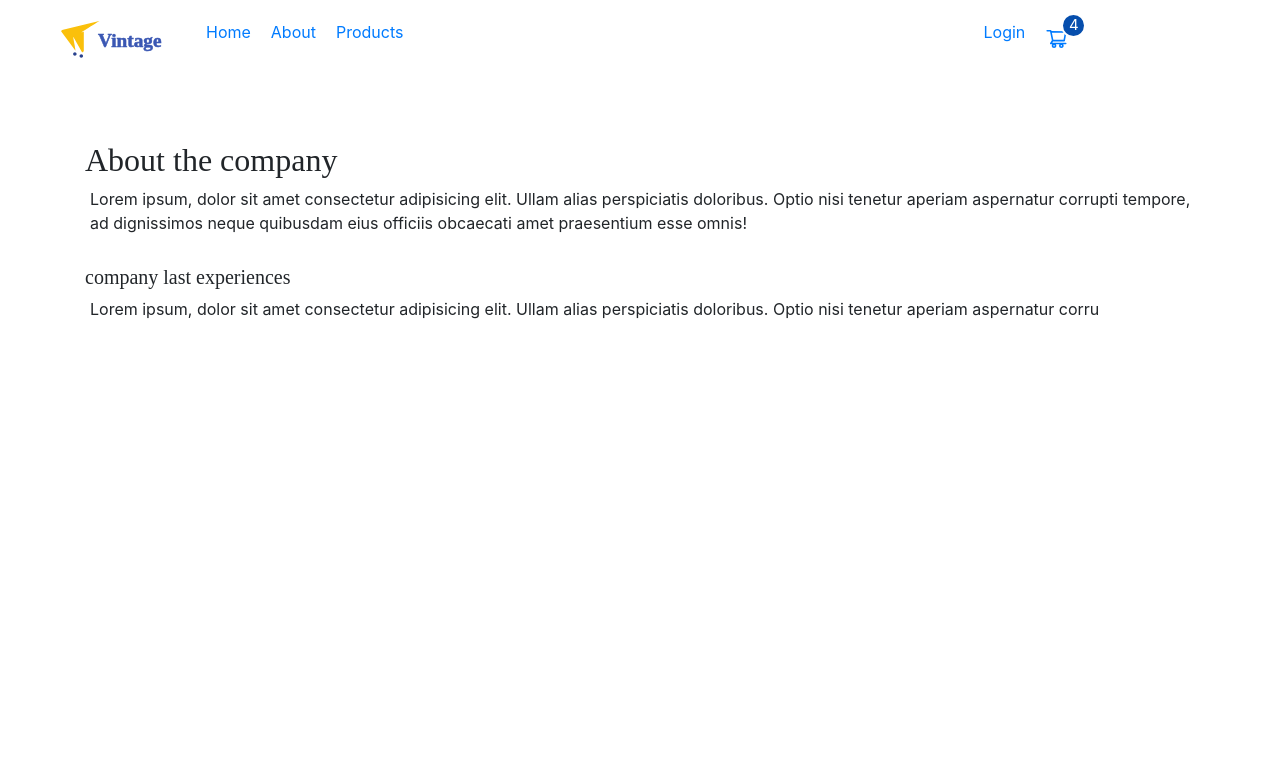
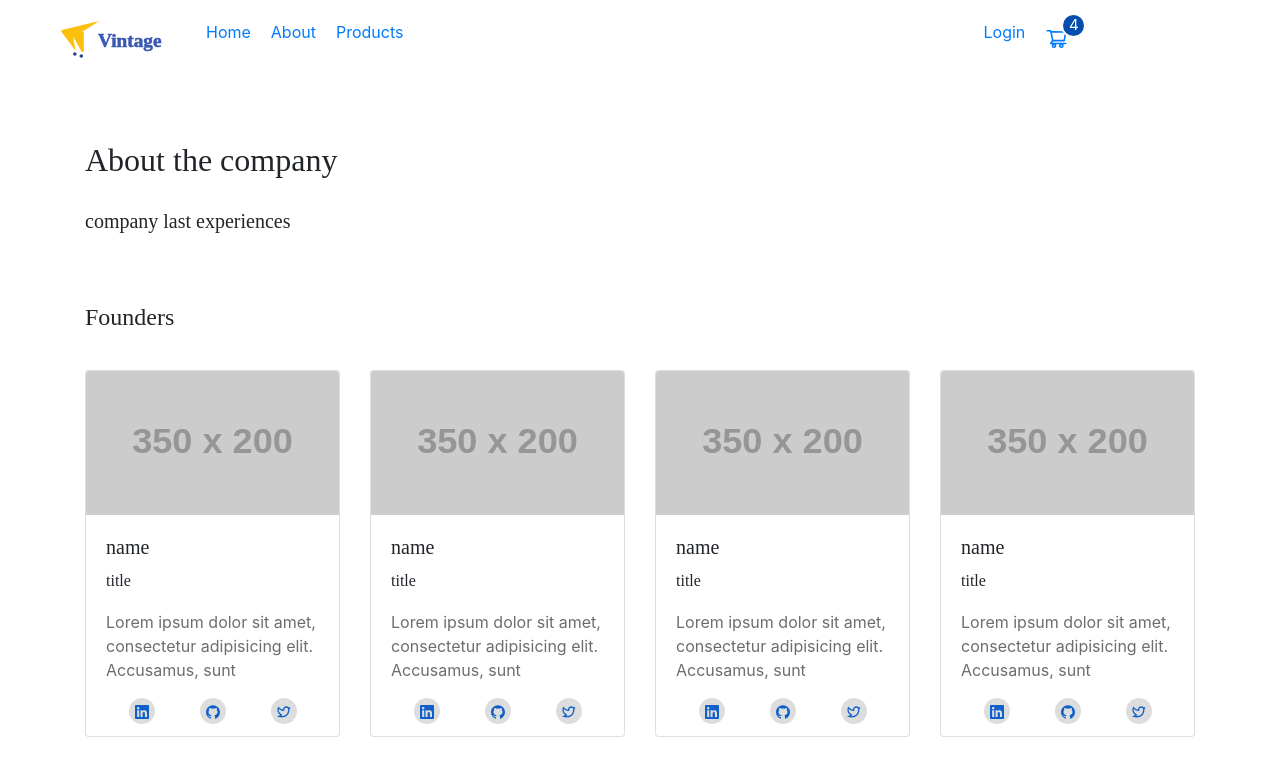
Before and after one commit to salihcodev/vintage-foodage-tr, a React (Create React App) app: page /about in a window 1280 px wide. Shown: the top 776 px of the page. Built offline with nearby package versions, Linux system fonts and the light colour scheme; a web font is replaced by a local one.

Commit message:
Add <founders> component to about page - Change some colors variables

```diff
--- a/src/components/about/founders/Founders.Component.jsx
+++ b/src/components/about/founders/Founders.Component.jsx
@@ -1,2 +1,48 @@
 /* eslint-disable react/prop-types */
 // ==> BASIC:
+import React from 'react';
+import './Founders.styles.sass';
+
+// ==> UTILITIES:
+import { Card, Row, Col } from 'react-bootstrap';
+
+const Founders = ({ CompanyFoundersData }) => {
+  return (
+    <>
+      <section className="companyFounders">
+        <h4 className="foundersHeading">Founders</h4>
+        <div className="companyFoundersContainer">
+          <Row>
+            {CompanyFoundersData.map((data) => (
+              <Col key={data.id}>
+                <Card>
+                  <Card.Img
+                    variant="top"
+                    src="https://fakeimg.pl/350x200/?text=founder"
+                    alt={data.name}
+                  />
+                  <Card.Body>
+                    <h4>
+                      <Card.Title>{data.name}</Card.Title>
+                    </h4>
+                    <h6>{data.title}</h6>
+                    <Card.Text>{data.founderSummary}</Card.Text>
+                    <ul className="socialMediaList">
+                      {data.contacts.map((contact) => (
+                        <li key={contact.id}>
+                          <a href="/">{contact.icon}</a>
+                        </li>
+                      ))}
+                    </ul>
+                  </Card.Body>
+                </Card>
+              </Col>
+            ))}
+          </Row>
+        </div>
+      </section>
+    </>
+  );
+};
+
+export default Founders;
--- a/src/components/about/founders/Founders.styles.sass
+++ b/src/components/about/founders/Founders.styles.sass
@@ -1,2 +1,30 @@
 //==>IMPORTING:
 @import "../../../styles/vars"
+
+section.companyFounders
+  margin-top: 70px
+  h4.foundersHeading
+  .companyFoundersContainer
+    .card
+      margin-top: 30px
+      margin-bottom: 30px
+      .card-img
+      .card-body
+        padding-bottom: 0.7rem
+      .card-text
+        color: $altDarkGrey
+        margin-top: 20px
+      ul.socialMediaList
+        margin: 0
+        display: flex
+        justify-content: space-around
+        align-items: center
+        li
+          width: 26px
+          height: 26px
+          background: $altGrey
+          text-align: center
+          padding: 0
+          border-radius: 50%
+          a
+            color: $primaryColor
--- a/src/styles/vars.sass
+++ b/src/styles/vars.sass
@@ -14,6 +14,7 @@ $mainBackground: #ececec
 $mainBlack: #222
 $altBlack: #333
 $mainGrey: #ececec
+$altGrey: #ddd
 $darkGrey: #afafaf
 $altDarkGrey: #6d6d6d
 
--- a/src/views/about/About.Page.jsx
+++ b/src/views/about/About.Page.jsx
@@ -4,24 +4,131 @@ import './About.style.sass';
 
 // ==> UTILITIES:
 import { v4 as uID } from 'uuid';
+import { FaLinkedin } from 'react-icons/fa';
+import { AiOutlineGithub } from 'react-icons/ai';
+import { RiTwitterLine } from 'react-icons/ri';
 
 // ==> COMPONENTS:
 import { Container } from 'react-bootstrap';
 import AboutCompany from '../../components/about/aboutCompany/AboutCompany.Component';
+import Founders from '../../components/about/founders/Founders.Component';
 
 // ==> PAGE DATA:
 const CompanyData = [
   {
     id: uID(),
     heading: null,
-    text:
+    link:
       'Lorem ipsum, dolor sit amet consectetur adipisicing elit. Ullam alias perspiciatis doloribus. Optio nisi tenetur aperiam aspernatur corrupti tempore, ad dignissimos neque quibusdam eius officiis obcaecati amet praesentium esse omnis!',
   },
   {
     id: uID(),
     heading: 'company last experiences',
-    text:
+    link:
       'Lorem ipsum, dolor sit amet consectetur adipisicing elit. Ullam alias perspiciatis doloribus. Optio nisi tenetur aperiam aspernatur corru',
+  },
+];
+
+const CompanyFounders = [
+  {
+    id: uID(),
+    img: 'img',
+    name: 'name',
+    title: 'title',
+    founderSummary:
+      'Lorem ipsum dolor sit amet, consectetur adipisicing elit. Accusamus, sunt',
+    contacts: [
+      {
+        id: uID(),
+        link: 'linkedin',
+        icon: <FaLinkedin />,
+      },
+      {
+        id: uID(),
+        link: 'github',
+        icon: <AiOutlineGithub />,
+      },
+      {
+        id: uID(),
+        link: 'twitter',
+        icon: <RiTwitterLine />,
+      },
+    ],
+  },
+  {
+    id: uID(),
+    img: 'img',
+    name: 'name',
+    title: 'title',
+    founderSummary:
+      'Lorem ipsum dolor sit amet, consectetur adipisicing elit. Accusamus, sunt',
+    contacts: [
+      {
+        id: uID(),
+        link: 'linkedin',
+        icon: <FaLinkedin />,
+      },
+      {
+        id: uID(),
+        link: 'github',
+        icon: <AiOutlineGithub />,
+      },
+      {
+        id: uID(),
+        link: 'twitter',
+        icon: <RiTwitterLine />,
+      },
+    ],
+  },
+  {
+    id: uID(),
+    img: '',
+    name: 'name',
+    title: 'title',
+    founderSummary:
+      'Lorem ipsum dolor sit amet, consectetur adipisicing elit. Accusamus, sunt',
+    contacts: [
+      {
+        id: uID(),
+        link: 'linkedin',
+        icon: <FaLinkedin />,
+      },
+      {
+        id: uID(),
+        link: 'github',
+        icon: <AiOutlineGithub />,
+      },
+      {
+        id: uID(),
+        link: 'twitter',
+        icon: <RiTwitterLine />,
+      },
+    ],
+  },
+  {
+    id: uID(),
+    img: '',
+    name: 'name',
+    title: 'title',
+    founderSummary:
+      'Lorem ipsum dolor sit amet, consectetur adipisicing elit. Accusamus, sunt',
+    contacts: [
+      {
+        id: uID(),
+        link: 'linkedin',
+        icon: <FaLinkedin />,
+      },
+      {
+        id: uID(),
+        link: 'github',
+        icon: <AiOutlineGithub />,
+      },
+      {
+        id: uID(),
+        link: 'twitter',
+        icon: <RiTwitterLine />,
+      },
+    ],
   },
 ];
 
@@ -33,6 +140,7 @@ const AboutPage = () => {
         <Container>
           <h2>About the company</h2>
           <AboutCompany AboutCompanyData={CompanyData} />
+          <Founders CompanyFoundersData={CompanyFounders} />
         </Container>
       </article>
     </>
```
